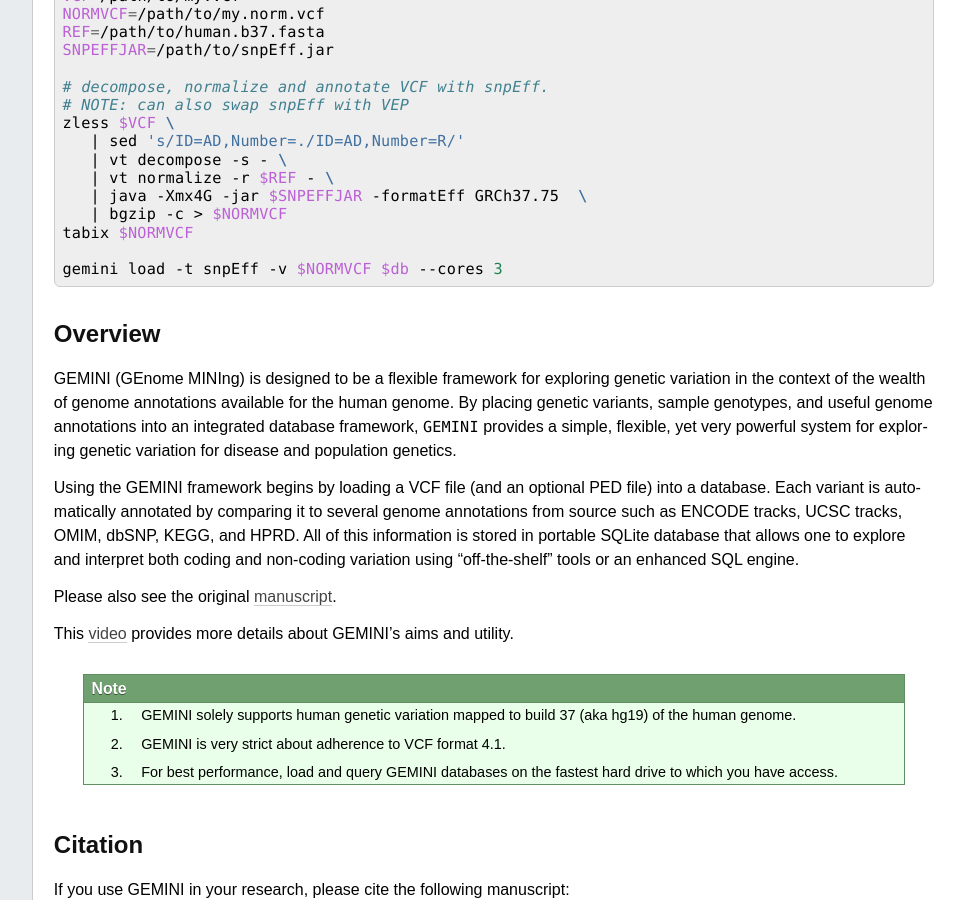
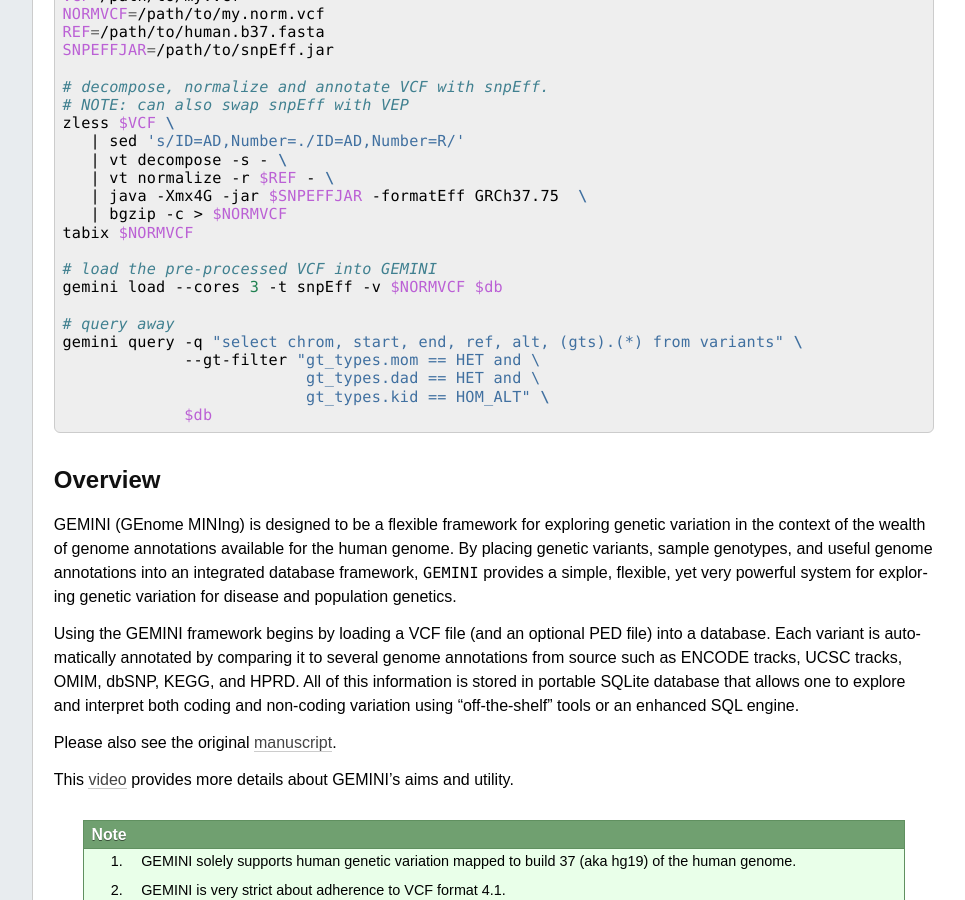
Before and after one commit to arq5x/gemini, a Sphinx documentation site: the page built from docs/index.rst, in a window 1280 px wide and 900 px high, scrolled down 1001 px. Shown: the whole window, without its empty margins (224-1189 px from the left). Built offline with Sphinx 7.4.7, drawn with Linux system fonts in a browser that asks for light colours; formulas are drawn with MathJax 3; pages that are not in the unit, such as notebooks, are missing from menus; comment, search, counter and statistics services are not loaded; the version number is read from the project's files by our own code.

Commit message:
docs tweak

```diff
--- a/docs/index.rst
+++ b/docs/index.rst
@@ -40,7 +40,15 @@ A workflow for the above steps is given below.
      | bgzip -c > $NORMVCF
   tabix $NORMVCF
 
-  gemini load -t snpEff -v $NORMVCF $db --cores 3
+  # load the pre-processed VCF into GEMINI
+  gemini load --cores 3 -t snpEff -v $NORMVCF $db
+
+  # query away
+  gemini query -q "select chrom, start, end, ref, alt, (gts).(*) from variants" \
+               --gt-filter "gt_types.mom == HET and \
+                            gt_types.dad == HET and \
+                            gt_types.kid == HOM_ALT" \
+               $db
 
 
 =================
```
